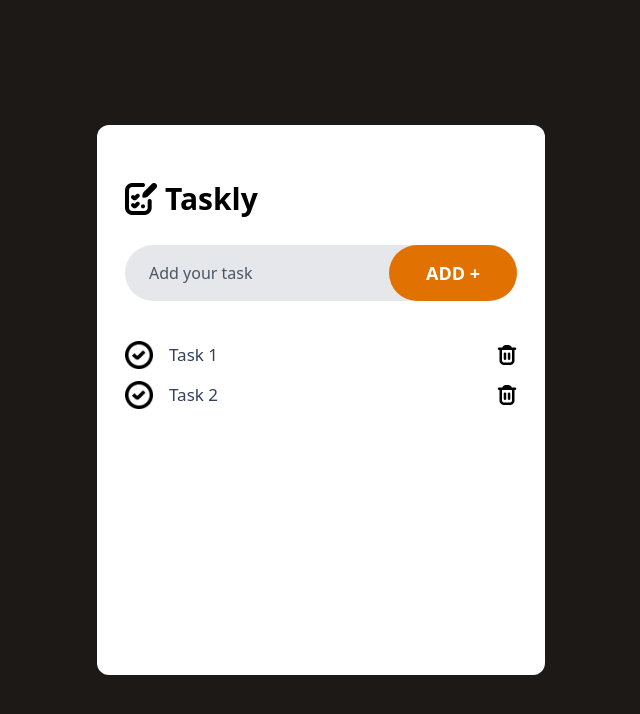
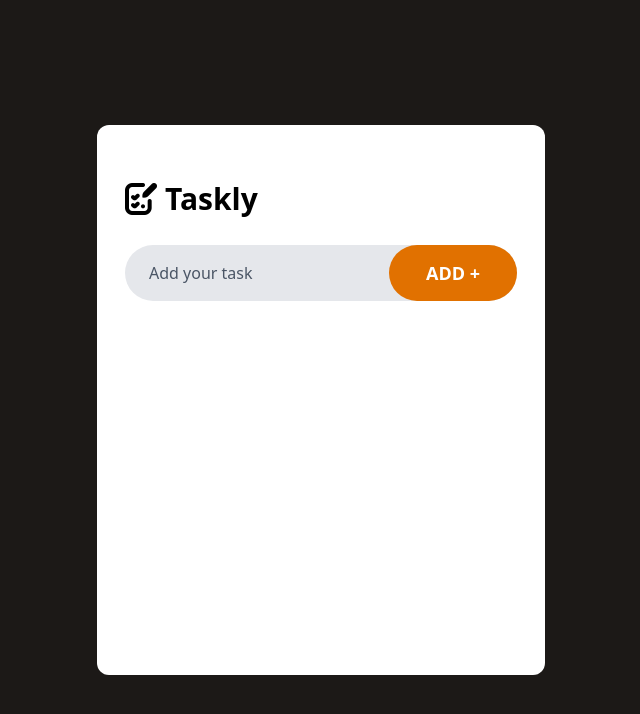
Before and after one commit to m-abdullah-06/Taskly, a React app: page / in a window 1280 px wide. Shown: the top 714 px of the page, without its empty margins (319-959 px from the left). Built offline with nearby package versions, Linux system fonts and the light colour scheme; the HTML template or start-up script is replaced by a standard one.

Commit message:
So, added the functionality and now its working great and added the functionality to remove the task using delete button

```diff
--- a/src/components/Todo.jsx
+++ b/src/components/Todo.jsx
@@ -9,7 +9,21 @@ const Todo = () => {
 
   const add = () => {
     const inputText = inputRef.current.value.trim();
-    console.log(inputText);
+    const newTodo = {
+      id: new Date().getTime(),
+      text: inputText,
+      isCompleted: false,
+    };
+
+    if (inputText !== "") {
+      setTodoList([...todoList, newTodo]);
+      inputRef.current.value = "";
+    }
+  };
+
+  const remove = (id) => {
+    const newTodoList = todoList.filter((todo) => todo.id !== id);
+    setTodoList(newTodoList);
   };
 
   return (
@@ -33,8 +47,13 @@ const Todo = () => {
         </button>
       </div>
       <div>
-        <Todoitems text="Task 1" />
-        <Todoitems text="Task 2" />
+        {todoList.map((todo) => (
+          <Todoitems
+            key={todo.id}
+            text={todo.text}
+            remove={() => remove(todo.id)}
+          />
+        ))}
       </div>
     </div>
   );
--- a/src/components/Todoitems.jsx
+++ b/src/components/Todoitems.jsx
@@ -2,14 +2,19 @@ import React from "react";
 import Check from "../assets/check-circle.png";
 import Delete from "../assets/trash.png";
 
-const Todoitems = ({ text }) => {
+const Todoitems = ({ text, remove }) => {
   return (
     <div className="flex items-center my-3 gap-2">
       <div className="flex flex-1 items-center cursor-pointer">
         <img className="w-7" src={Check} alt="" />
         <p className="text-slate-700 ml-4 text-[17px]">{text}</p>
       </div>
-      <img className="w-5 cursor-pointer" src={Delete} alt="" />
+      <img
+        onClick={remove}
+        className="w-5 cursor-pointer"
+        src={Delete}
+        alt=""
+      />
     </div>
   );
 };
```
